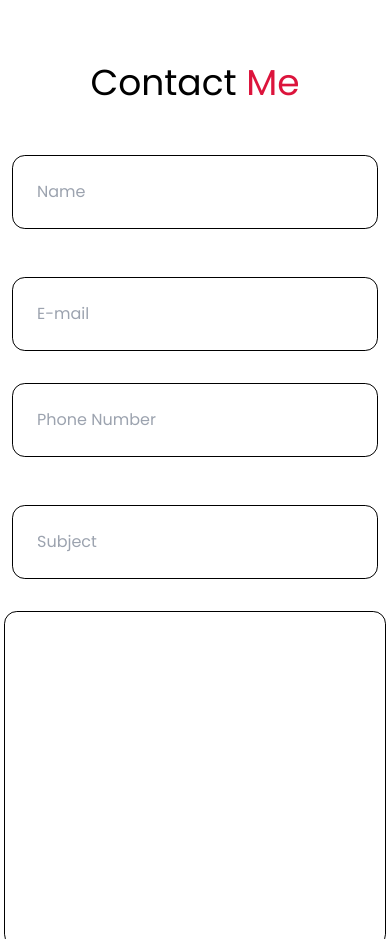
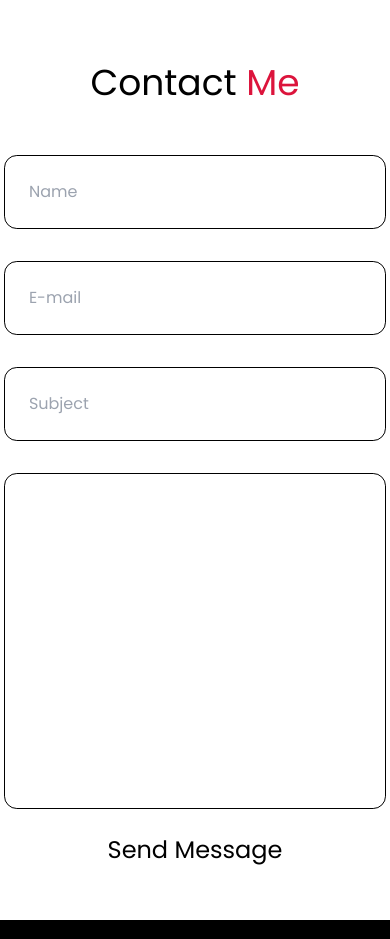
Before and after one commit to sech1p/sech1p.art, a Svelte app: page / in a window 390 px wide. Shown: the part 1800-2739 px from the top of the page. Built offline with nearby package versions, Linux system fonts and the light colour scheme.

Commit message:
➖ Remove phone number input in contact component as it unnecessary

```diff
--- a/src/pages/Contact.svelte
+++ b/src/pages/Contact.svelte
@@ -2,13 +2,9 @@
   <h2 class="contact-me text-center text-4xl">Contact <span>Me</h2>
 
   <form action="#" class="text-center">
-    <div class="input-box gap-4">
+    <div class="input-box">
       <input type="text" placeholder="Name">
       <input type="email" placeholder="E-mail">
-
-    </div>
-    <div class="input-box gap-4">
-      <input type="number" placeholder="Phone Number">
       <input type="text" placeholder="Subject">
     </div>
 
--- a/src/style.css
+++ b/src/style.css
@@ -152,6 +152,7 @@ span {
 .contact-form form .input-box {
   display: flex;
   justify-content: center;
+  flex-direction: column;
   flex-wrap: wrap;
 }
 .contact-form form .input-box input,
```
